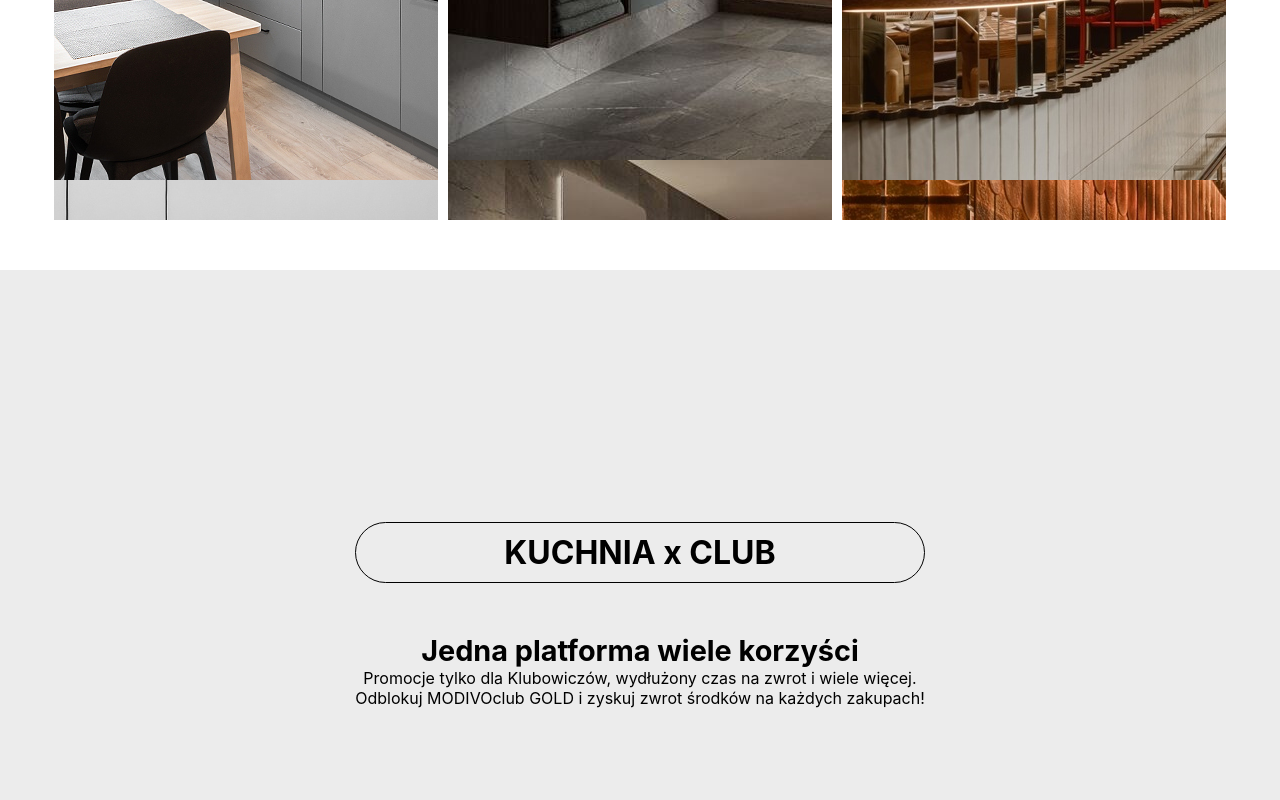
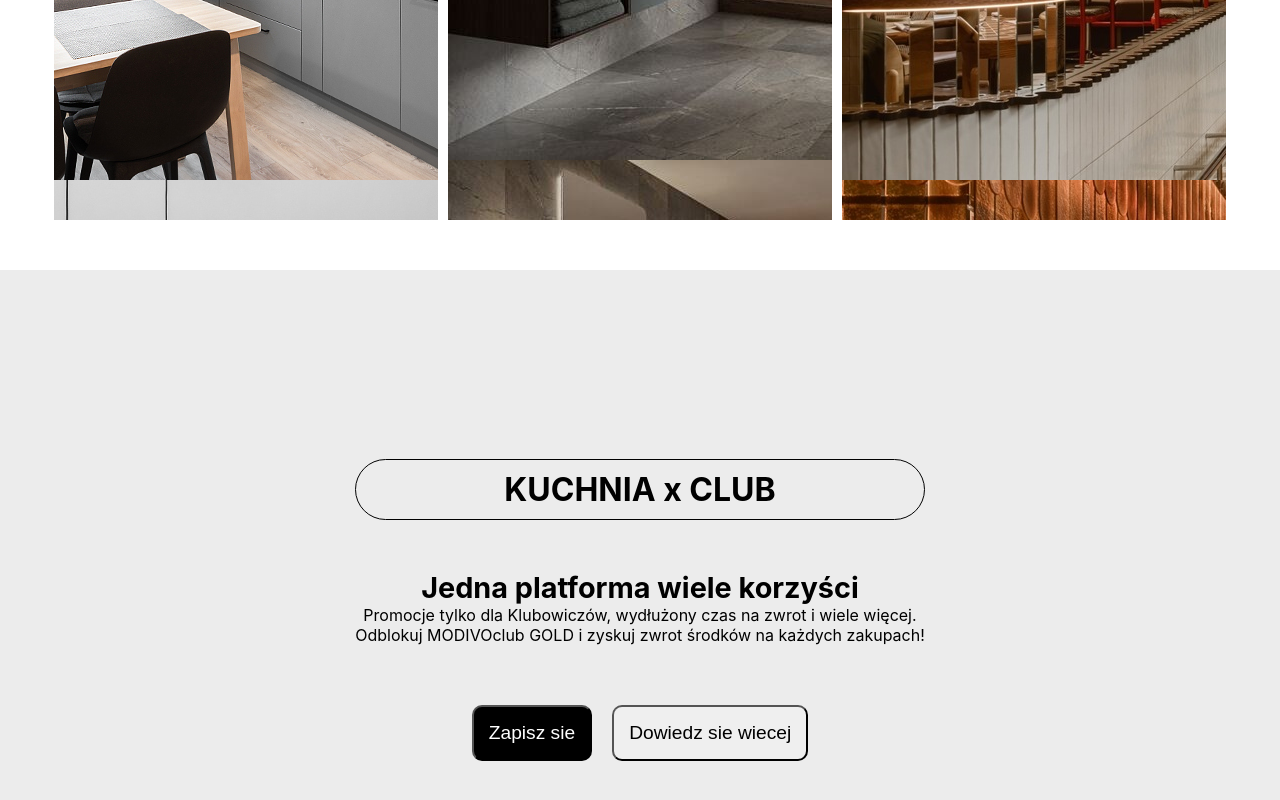
Before and after one commit to marcinoles87/my-app2, a React (Create React App) app: page / in a window 1280 px wide. Shown: the part 1978-2778 px from the top of the page. Built offline with nearby package versions, Linux system fonts and the light colour scheme.

Commit message:
add code

```diff
--- a/src/App.css
+++ b/src/App.css
@@ -210,7 +210,12 @@ i{
   align-items: center;
   justify-content: center;
   z-index: 2;
+  transition: 0.6s ease;
 
+}
+
+.koszyk-container:hover{
+  transform: scale(1.2);
 }
 
 .koszyk-container a{
@@ -446,3 +451,23 @@ i{
 .newsletter-element h4{
   font-size: 1.8rem;
 }
+
+.newsletter-buttons{
+  display: flex;
+  flex-direction: row;
+  margin-top: 50px;
+
+}
+
+.newsletter-buttons button{
+  margin: 10px;
+  padding: 15px;
+  border-radius: 10px;
+  font-size: 1.2rem;
+
+}
+
+.newsletter-buttons button:nth-child(1){
+  background-color: black;
+  color:white;
+}
--- a/src/components/Newsletter.jsx
+++ b/src/components/Newsletter.jsx
@@ -10,6 +10,11 @@ function Newsletter() {
 
       </div>
 
+      <div className='newsletter-buttons'>
+        <button>Zapisz sie</button>
+        <button>Dowiedz sie wiecej</button>
+      </div>
+
     </div>
   )
 }
--- a/src/pages/Formularz.jsx
+++ b/src/pages/Formularz.jsx
@@ -47,7 +47,7 @@ function Formularz({koszyk,allPrice,setAllPrice}) {
              <input placeholder='telefon' onChange={ (e) =>setTelefon(e.target.value)}></input>
              <input placeholder='email' onChange={ (e) =>setEmail(e.target.value)}></input>
 
-             <button onClick={handleSend}>Wyślij</button>
+             <button onClick={handleSend}>Zamawiam</button>
            </div>
     </div>
   )
--- a/src/pages/Koszyk.jsx
+++ b/src/pages/Koszyk.jsx
@@ -6,7 +6,7 @@ function Koszyk({koszyk}) {
   return (
     <div className='koszyk-container'>
 
-        <Link to='/zamowienie'><i className="fa-solid fa-cart-plus fa-xl"></i> {koszyk.length}</Link>
+        <Link to='/zamowienie'><i className="fa-solid fa-cart-plus fa-lg"></i> {koszyk.length}</Link>
 
 
     </div>
```
